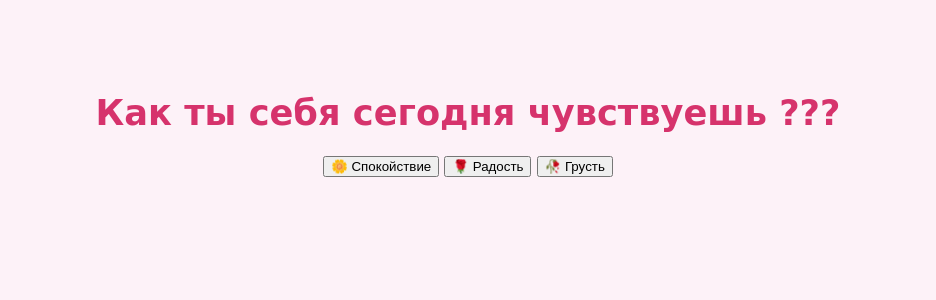
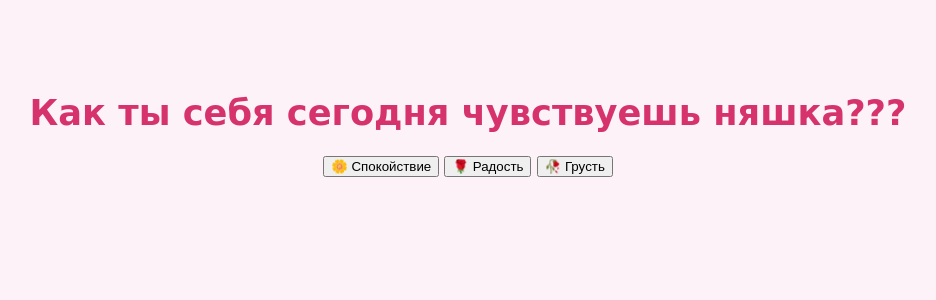
Before and after one commit to lina-doubleR/moodgarden, a Flask app: page /mood in a window 1280 px wide. Shown: the top 300 px of the page, without its empty margins (172-1108 px from the left). Run offline with Flask 3, Linux system fonts and the light colour scheme.

Commit message:
Отредактировала вопросы на странице настроения

```diff
--- a/templates/mood.html
+++ b/templates/mood.html
@@ -6,7 +6,7 @@
     <link rel="stylesheet" href="{{ url_for('static', filename='style.css') }}">
 </head>
 <body>
-    <h1>Как ты себя сегодня чувствуешь ???</h1>
+    <h1>Как ты себя сегодня чувствуешь няшка???</h1>
 
     <form method="POST">
         <button type="submit" name="mood" value="ромашечка">🌼 Спокойствие</button>
```
